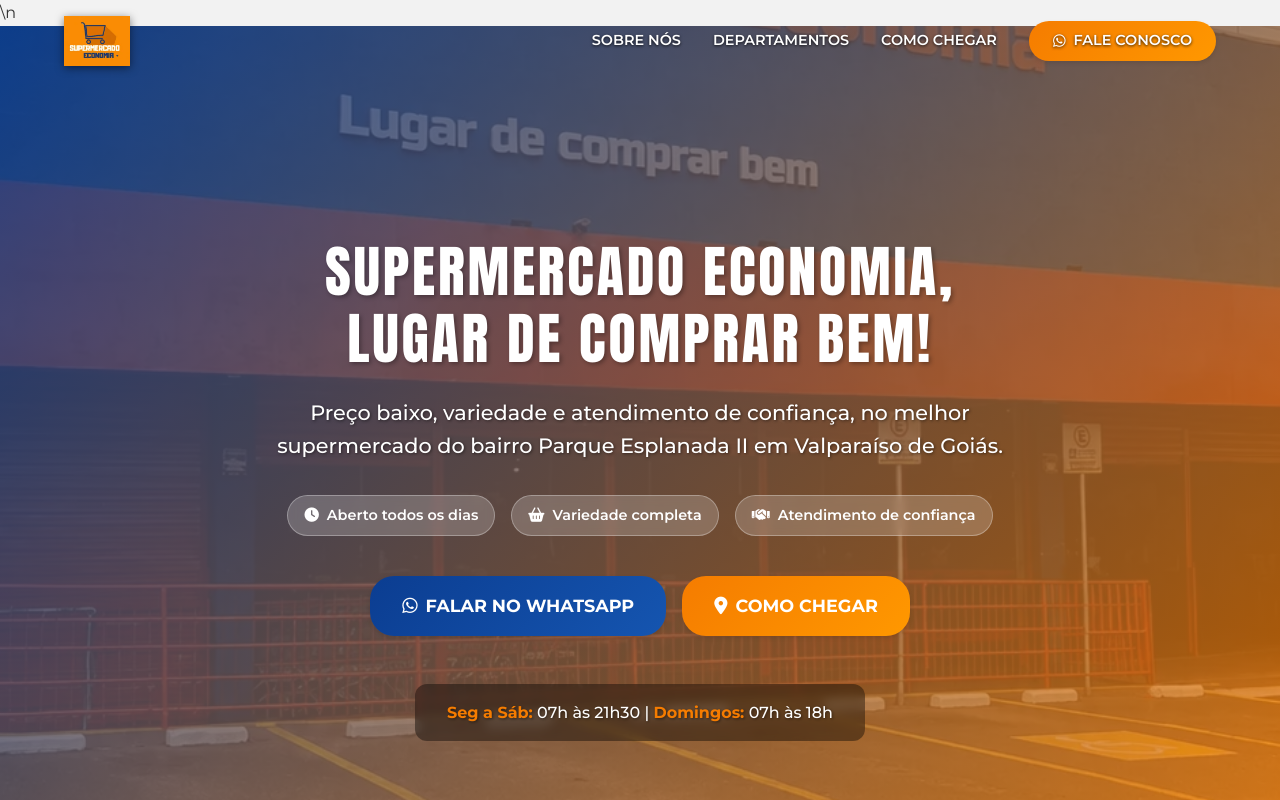
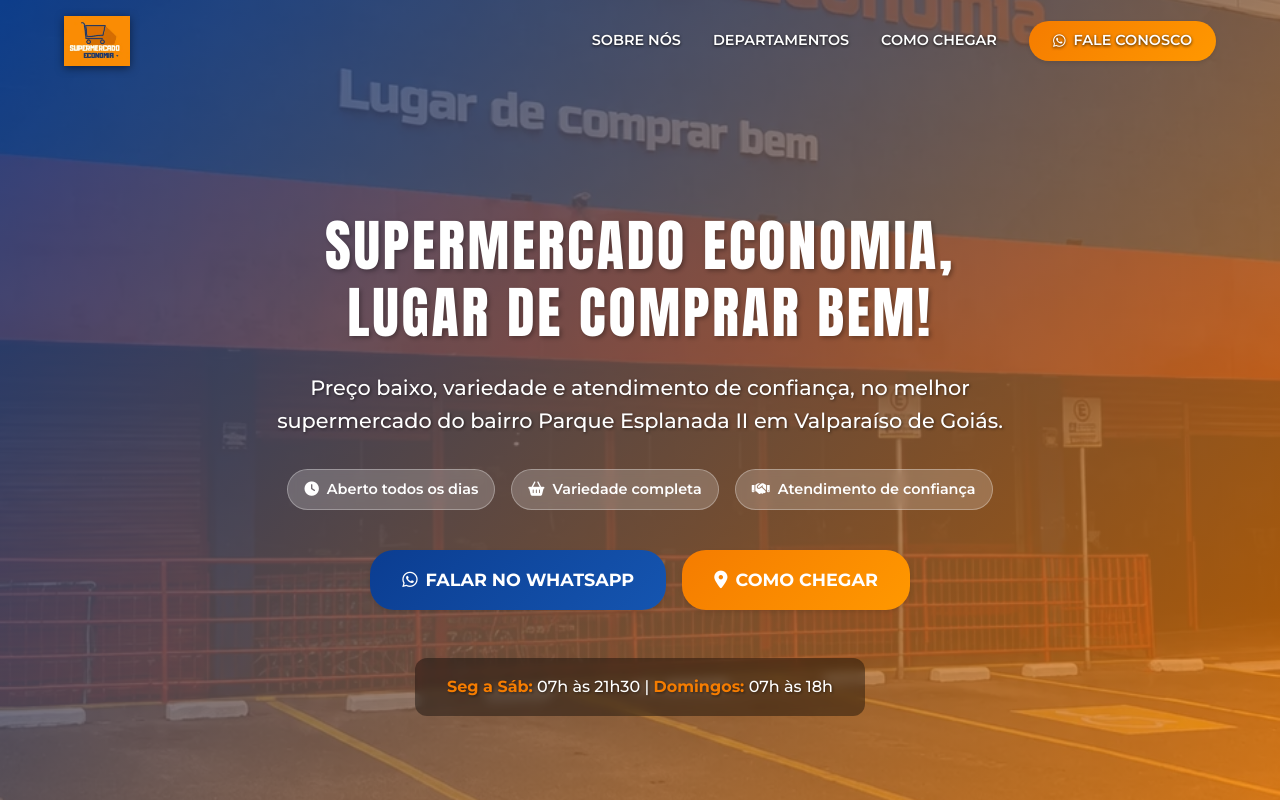
Before and after one commit to bruno040986/super-economia, a website built with Vite: page index.html in a window 1280 px wide. Shown: the top 800 px of the page. Built offline with nearby package versions, Linux system fonts and the light colour scheme.

Commit message:
fix: remove \n literal próximo ao topo da página

```diff
--- a/index.html
+++ b/index.html
@@ -49,7 +49,8 @@
         </div>
     </header>
 
-    <main>\n    <!-- Hero Section -->
+    <main>
+    <!-- Hero Section -->
     <section class="hero" id="inicio">
         <div class="container hero-content hidden">
             <h1>Supermercado Economia, lugar de comprar bem!</h1>
```
